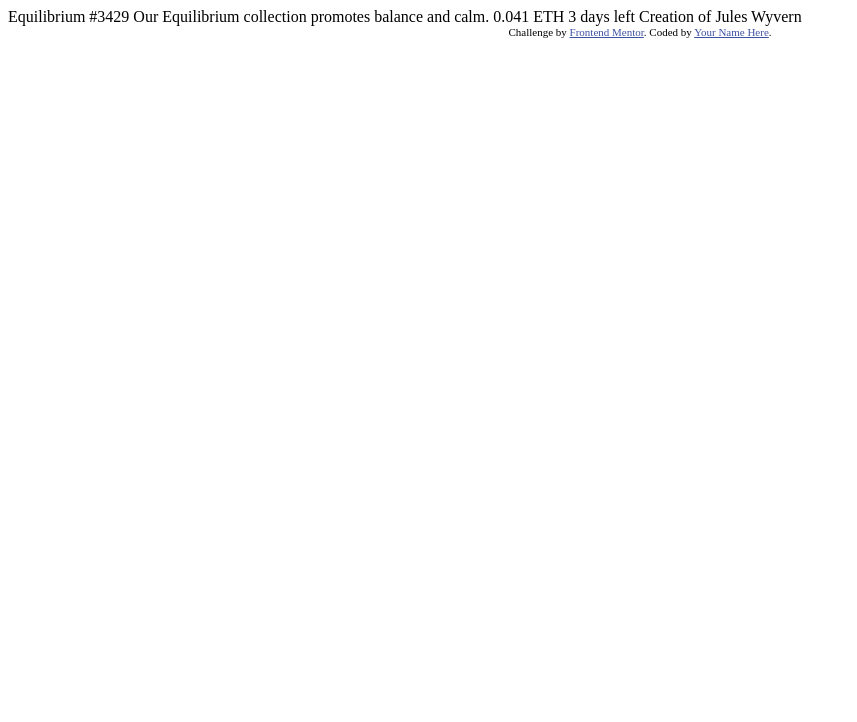
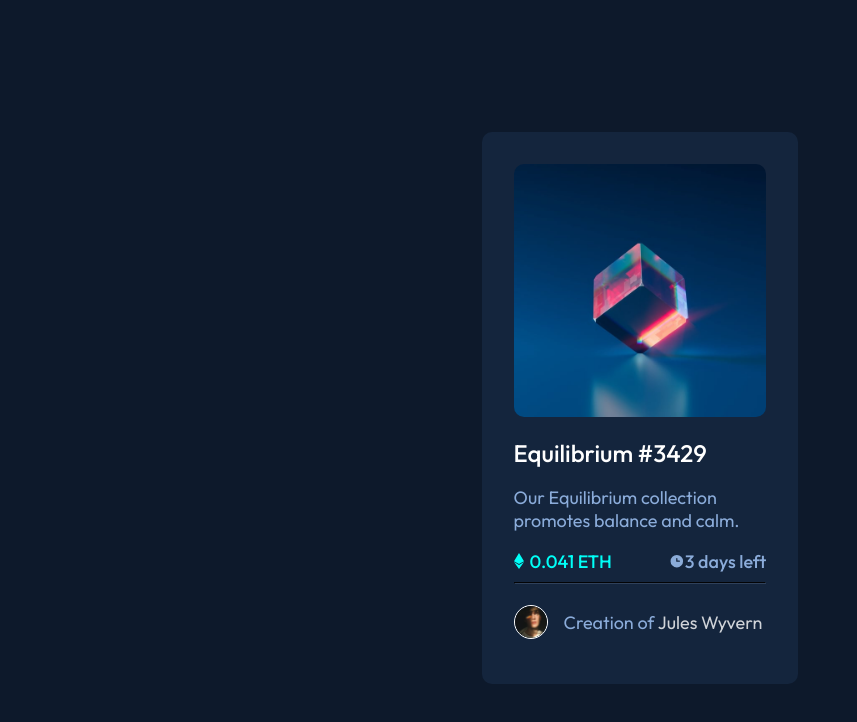
Before and after one commit to mysteryCypress/nft-preview-card-component, a plain HTML site: page index.html in a window 1280 px wide. Shown: the whole page, without its empty margins (0-857 px from the left). Drawn offline with Linux system fonts and the light colour scheme.

Commit message:
chore: implement the design

```diff
--- a/index.html
+++ b/index.html
@@ -1,33 +1,50 @@
 <!DOCTYPE html>
 <html lang="en">
-<head>
-  <meta charset="UTF-8">
-  <meta name="viewport" content="width=device-width, initial-scale=1.0"> <!-- displays site properly based on user's device -->
 
-  <link rel="icon" type="image/png" sizes="32x32" href="./images/favicon-32x32.png">
+  <head>
+    <meta charset="UTF-8">
+    <meta name="viewport" content="width=device-width, initial-scale=1.0">
+    <!-- displays site properly based on user's device -->
 
-  <title>Frontend Mentor | NFT preview card component</title>
+    <link rel="icon" type="image/png" sizes="32x32" href="./images/favicon-32x32.png">
 
-  <!-- Feel free to remove these styles or customise in your own stylesheet 👍 -->
-  <style>
-    .attribution { font-size: 11px; text-align: center; }
-    .attribution a { color: hsl(228, 45%, 44%); }
-  </style>
-</head>
-<body>
+    <title>Frontend Mentor | NFT preview card component</title>
 
-  Equilibrium #3429
+    <link rel="preconnect" href="https://fonts.googleapis.com">
+    <link rel="preconnect" href="https://fonts.gstatic.com" crossorigin>
+    <link href="https://fonts.googleapis.com/css2?family=Outfit:wght@100..900&display=swap" rel="stylesheet">
+    <link rel="stylesheet" href="./style.css">
+  </head>
 
-  Our Equilibrium collection promotes balance and calm.
+  <body>
+    <main>
+      <img src="./images/image-equilibrium.jpg" alt="" id="product-img">
+      <div id="content">
+        <h1>
+          Equilibrium #3429
+        </h1>
+        <p>
+          Our Equilibrium collection promotes balance and calm.
+        </p>
+        <div id="content-info">
+          <div id="content-info-price">
+            <div id="price-icon"></div>
+            <span>0.041 ETH</span>
+          </div>
+          <div id="content-info-time">
+            <div id="time-icon"></div>
+            <span>3 days left</span>
+          </div>
+        </div>
+        <hr>
+        <div id="content-creator">
+          <img src="./images/image-avatar.png" alt="" id="creator-avatar">
+          <p>
+            Creation of <b>Jules Wyvern</b>
+          </p>
+        </div>
+      </div>
+    </main>
+  </body>
 
-  0.041 ETH
-  3 days left
-
-  Creation of Jules Wyvern
-
-  <div class="attribution">
-    Challenge by <a href="https://www.frontendmentor.io?ref=challenge" target="_blank">Frontend Mentor</a>.
-    Coded by <a href="#">Your Name Here</a>.
-  </div>
-</body>
 </html>
--- a/style.css
+++ b/style.css
@@ -0,0 +1,126 @@
+:root {
+    --soft-blue: hsl(215, 51%, 70%);
+    --cyan: hsl(178, 100%, 50%);
+    --main-bg-clr: hsl(217, 52%, 11%);
+    --card-bg-clr: hsl(216, 50%, 16%);
+    --line-clr: hsl(215, 32%, 27%);
+    --white: hsl(0, 0%, 100%);
+}
+
+.outfit-font {
+    font-family: "Outfit", sans-serif;
+    font-optical-sizing: auto;
+    font-weight: 300 600;
+    font-style: normal;
+}
+
+body {
+    min-height: 100vh;
+    font-size: 18px;
+    display: flex;
+    justify-content: center;
+    align-items: center;
+    background-color: var(--main-bg-clr);
+    color: var(--soft-blue);
+    font-family: "Outfit", sans-serif;
+}
+
+main {
+    background-color: var(--card-bg-clr);
+    height: 50%;
+    width: 20%;
+    max-width: 400px;
+    min-width: 200px;
+    padding: 2rem;
+    border-radius: 10px;
+}
+
+#product-img {
+    width: 100%;
+    object-fit: contain;
+    border-radius: 10px;
+}
+
+#content h1 {
+    color: var(--white);
+    font-size: 1.5rem;
+    font-weight: 500;
+}
+
+#content p:first-child{
+    opacity: 0.8;
+}
+
+#content-info {
+    display: flex;
+    justify-content: space-between;
+    font-weight: 500;
+}
+
+#content-info-price {
+    width: 50%;
+    display: flex;
+    align-items: center;
+}
+
+#content-info-price span {
+    color: var(--cyan);
+}
+
+#price-icon {
+    background-image: url(./images/icon-ethereum.svg);
+    height: 1rem;
+    aspect-ratio: 1;
+    background-repeat: no-repeat;
+    background-size: contain;
+}
+
+#content-info-time {
+    width: 50%;
+    display: flex;
+    align-items: center;
+    justify-content: flex-end;
+}
+
+#time-icon {
+    background-image: url(./images/icon-clock.svg);
+    height: 1rem;
+    aspect-ratio: 1;
+    background-repeat: no-repeat;
+    background-size: contain;
+}
+
+hr {
+    border-color: var(--line-clr);
+}
+
+#content-creator {
+    display: flex;
+    align-items: center;
+}
+
+#creator-avatar {
+    box-sizing: content-box;
+    width: 2rem;
+    height: 2rem;
+    border-radius: 50%;
+    border: 1px solid var(--white);
+}
+
+#content-creator p {
+    margin-left: 1rem;
+    font-weight: 300px;
+}
+
+#content-creator p b {
+    font-weight: normal;
+    color: var(--white);
+    opacity: 0.8;
+}
+
+@media screen and (max-width: 768px) {
+    main {
+        width: 70%;
+    }
+
+}
```
